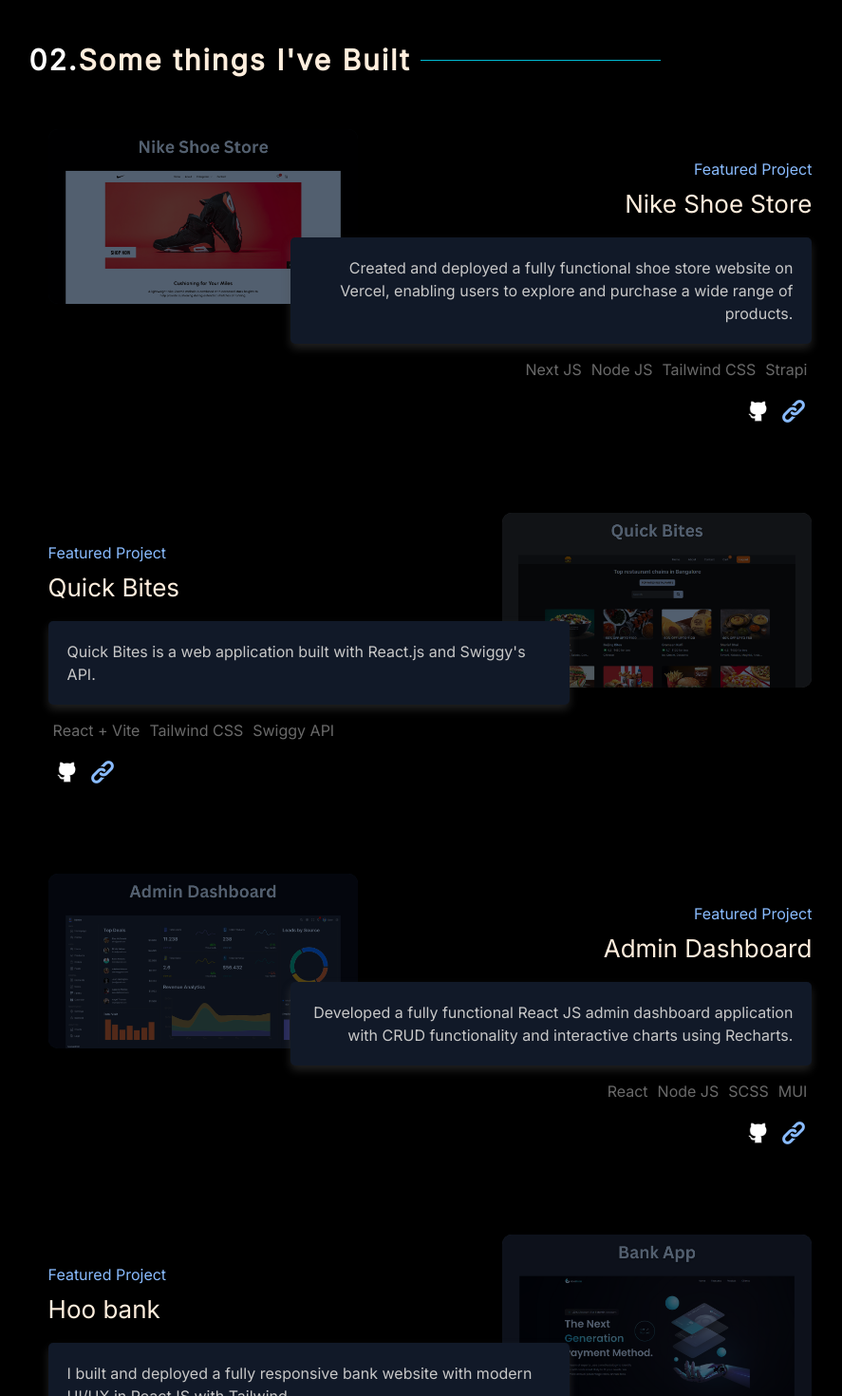
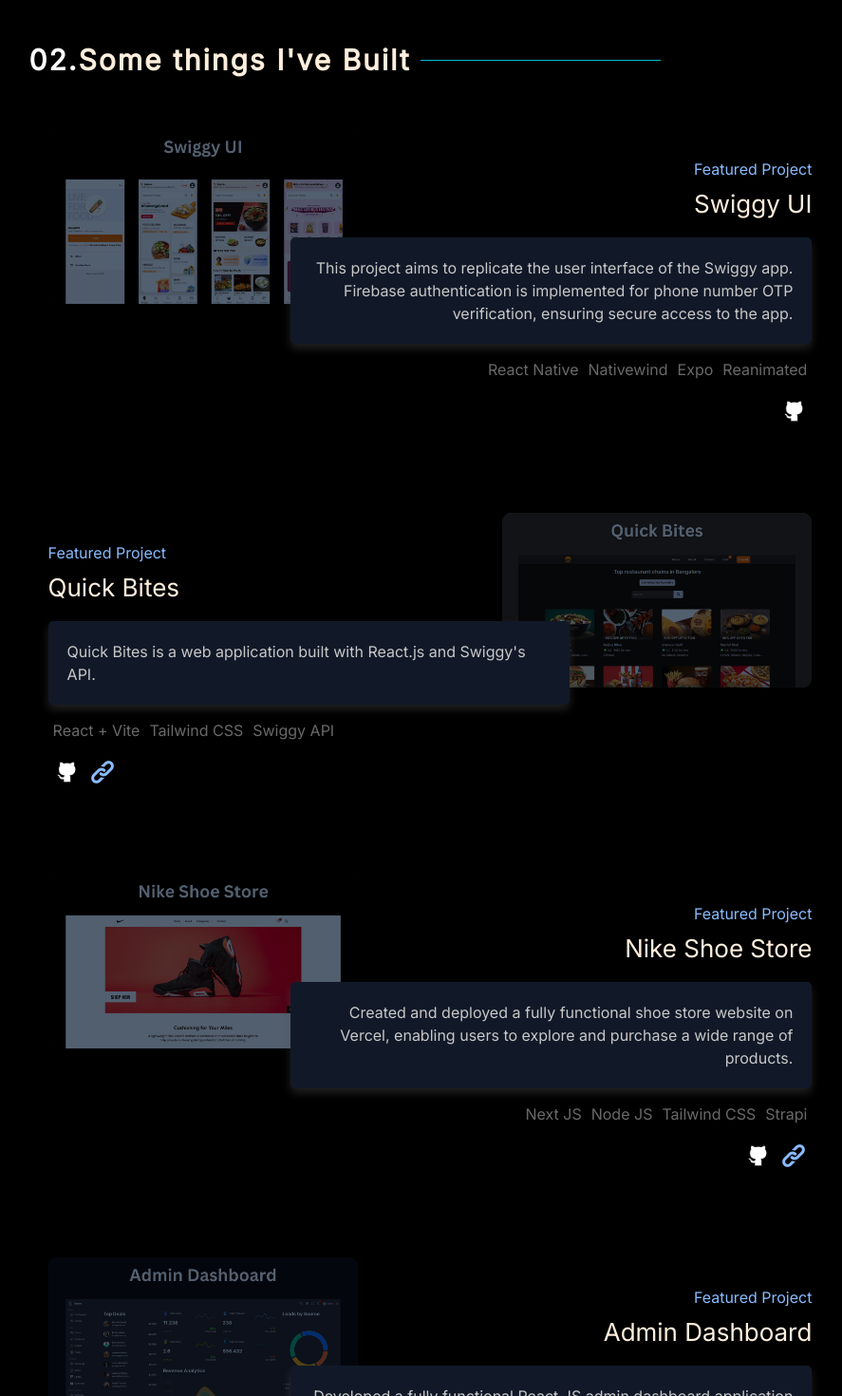
Before and after one commit to Neel2107/portfolio, a React (Vite) app: page / in a window 1280 px wide. Shown: the part 1620-3090 px from the top of the page at 95% size, without its empty margins (187-1074 px from the left). Built offline with nearby package versions, Linux system fonts and the light colour scheme.

Commit message:
update: project, internship duration, resume link

```diff
--- a/src/components/EducationSection/EducationSection.jsx
+++ b/src/components/EducationSection/EducationSection.jsx
@@ -4,7 +4,7 @@ import "./EducationSection.scss";
 const educationData = [
   {
     title: "Software Engineer Intern",
-    period: "NOV 2023 - PRESENT",
+    period: "NOV 2023 - APR 2024",
     organization: "Marketifyall",
     responsibilities: [
       "Built User Interface and REST APIs for various web and mobile apps single-handedly, from scratch.",
--- a/src/components/Navbar/Navbar.jsx
+++ b/src/components/Navbar/Navbar.jsx
@@ -80,7 +80,7 @@ const handleContactClick = ()=>{
 
           </li>
           <li className="animate__animated animate__backInDown" style={{animationDelay: "300ms"}}>
-            <a  href="https://drive.google.com/file/d/1jzD5wkiHy-Fh7h2oYS2hDBjDb9qkDSiD/view?usp=sharing" onClick={handleContactClick}>
+            <a  href="https://drive.google.com/drive/folders/1DQ4kkRG_uoiwEjbzq-Um6JYE4UI7zu6X?usp=drive_link" onClick={handleContactClick}>
             <span  className="nums" href="/">06.</span>
             <span className="resume" href="/">Resume</span>
             </a>
--- a/src/components/ProjectContainer/ProjectContainer.jsx
+++ b/src/components/ProjectContainer/ProjectContainer.jsx
@@ -1,12 +1,12 @@
 import React from "react";
 import "./ProjectContainer.scss";
-import anim from "./../../touch.js"
+import anim from "./../../touch.js";
 import { useEffect } from "react";
 
 const ProjectContainer = () => {
-  useEffect(() =>{
+    useEffect(() => {
         anim();
-  },[anim])
+    }, [anim]);
     return (
         <>
             <div className="projectContainer" id="project">
@@ -19,31 +19,37 @@ const ProjectContainer = () => {
                 </div>
                 <div className="displayProjects hidden show">
                     <div className="projectImageContainer ">
-            <img className="projectImage" src="./1.png" alt="" />
+                        <img
+                            className="projectImage"
+                            src="./project/swiggy-ui.png"
+                            alt="swiggy-ui"
+                        />
                     </div>
                     <div className="projectDetails">
                         <span>Featured Project</span>
-            <h4>Nike Shoe Store</h4>
+                        <h4>Swiggy UI</h4>
                         <div className="projectDesc">
                             <p>
-                {" "}
-                Created and deployed a fully functional shoe store website on
-                Vercel, enabling users to explore and purchase a wide range of
-                products.{" "}
+                                This project aims to replicate the user
+                                interface of the Swiggy app. Firebase
+                                authentication is implemented for phone number
+                                OTP verification, ensuring secure access to the
+                                app.
                             </p>
                         </div>
                         <div className="techContainer">
-              <span>Next JS</span>
-              <span>Node JS</span>
-              <span>Tailwind CSS</span>
-              <span>Strapi</span>
+                            <span>React Native</span>
+                            <span>Nativewind</span>
+                            <span>Expo</span>
+                            <span>Reanimated</span>
                         </div>
                         <div className="iconsContainer">
-              <a href="https://github.com/Neel2107/Shoe-Store">
-                <img src="./github.png" alt="" className="socialIcons" />
-              </a>
-              <a href="https://shoe-store1.vercel.app/">
-                <img  className="socialIcons links" src="/link.png" alt="" />
+                            <a href="https://github.com/Neel2107/swiggy-clone">
+                                <img
+                                    src="./github.png"
+                                    alt="github"
+                                    className="socialIcons"
+                                />
                             </a>
                         </div>
                     </div>
@@ -58,7 +64,8 @@ const ProjectContainer = () => {
                         <h4>Quick Bites</h4>
                         <div className="projectDesc">
                             <p style={{ textAlign: "left" }}>
-            Quick Bites is a web application built with React.js and Swiggy's API.
+                                Quick Bites is a web application built with
+                                React.js and Swiggy's API.
                             </p>
                         </div>
                         <div className="techContainer">
@@ -71,15 +78,66 @@ const ProjectContainer = () => {
                             style={{ justifyContent: "flex-start" }}
                         >
                             <a href="https://github.com/Neel2107/QuickBites">
-                <img src="./github.png" alt="" className="socialIcons " />
+                                <img
+                                    src="./github.png"
+                                    alt=""
+                                    className="socialIcons "
+                                />
                             </a>
                             <a href="https://quick-bites-nova.vercel.app/">
-                <img className="socialIcons links" src="/link.png" alt="" />
+                                <img
+                                    className="socialIcons links"
+                                    src="/link.png"
+                                    alt=""
+                                />
                             </a>
                         </div>
                     </div>
                     <div className="projectImageContainer">
-            <img className="projectImage" src="./Quickbites.png" alt="" />
+                        <img
+                            className="projectImage"
+                            src="./Quickbites.png"
+                            alt=""
+                        />
+                    </div>
+                </div>
+                <div className="displayProjects hidden show">
+                    <div className="projectImageContainer ">
+                        <img className="projectImage" src="./1.png" alt="" />
+                    </div>
+                    <div className="projectDetails">
+                        <span>Featured Project</span>
+                        <h4>Nike Shoe Store</h4>
+                        <div className="projectDesc">
+                            <p>
+                                {" "}
+                                Created and deployed a fully functional shoe
+                                store website on Vercel, enabling users to
+                                explore and purchase a wide range of products.{" "}
+                            </p>
+                        </div>
+                        <div className="techContainer">
+                            <span>Next JS</span>
+                            <span>Node JS</span>
+                            <span>Tailwind CSS</span>
+                            <span>Strapi</span>
+                        </div>
+                        <div className="iconsContainer">
+                            <a href="https://github.com/Neel2107/Shoe-Store">
+                                <img
+                                    src="./github.png"
+                                    alt=""
+                                    className="socialIcons"
+                                />
+                            </a>
+                            <a href="https://shoe-store1.vercel.app/">
+                                <img
+                                    className="socialIcons links"
+                                    src="/link.png"
+                                    alt=""
+                                />
+                            </a>
+                        </div>
                     </div>
                 </div>
 
@@ -93,7 +151,9 @@ const ProjectContainer = () => {
                         <div className="projectDesc">
                             <p>
                                 {" "}
-                Developed a fully functional React JS admin dashboard application with CRUD functionality and interactive charts using Recharts.{" "}
+                                Developed a fully functional React JS admin
+                                dashboard application with CRUD functionality
+                                and interactive charts using Recharts.{" "}
                             </p>
                         </div>
                         <div className="techContainer">
@@ -101,14 +161,21 @@ const ProjectContainer = () => {
                             <span>Node JS</span>
                             <span>SCSS</span>
                             <span>MUI</span>
-
                         </div>
                         <div className="iconsContainer">
                             <a href="https://github.com/Neel2107/Admin-Dashboard">
-                <img src="./github.png" alt="" className="socialIcons" />
+                                <img
+                                    src="./github.png"
+                                    alt=""
+                                    className="socialIcons"
+                                />
                             </a>
                             <a href="https://admin-dashboard-neel2107.vercel.app/">
-                <img className="socialIcons links " src="/link.png" alt="" />
+                                <img
+                                    className="socialIcons links "
+                                    src="/link.png"
+                                    alt=""
+                                />
                             </a>
                         </div>
                     </div>
@@ -122,8 +189,9 @@ const ProjectContainer = () => {
                         <h4>Hoo bank</h4>
                         <div className="projectDesc">
                             <p style={{ textAlign: "left" }}>
-                I built and deployed a fully responsive bank website with modern
-                UI/UX in ReactJS with Tailwind.
+                                I built and deployed a fully responsive bank
+                                website with modern UI/UX in ReactJS with
+                                Tailwind.
                             </p>
                         </div>
                         <div className="techContainer">
@@ -136,10 +204,18 @@ const ProjectContainer = () => {
                             style={{ justifyContent: "flex-start" }}
                         >
                             <a href="https://github.com/Neel2107/bank-app">
-                <img src="./github.png" alt="" className="socialIcons" />
+                                <img
+                                    src="./github.png"
+                                    alt=""
+                                    className="socialIcons"
+                                />
                             </a>
                             <a href="https://bank-app-coral.vercel.app/">
-                <img className="socialIcons links" src="/link.png" alt="" />
+                                <img
+                                    className="socialIcons links"
+                                    src="/link.png"
+                                    alt=""
+                                />
                             </a>
                         </div>
                     </div>
@@ -147,7 +223,6 @@ const ProjectContainer = () => {
                         <img className="projectImage" src="./2.png" alt="" />
                     </div>
                 </div>
-
             </div>
         </>
     );
```
Also changed, not shown: public/project/swiggy-ui.png (added). Lines whose indentation alone changed are shown as unchanged.
